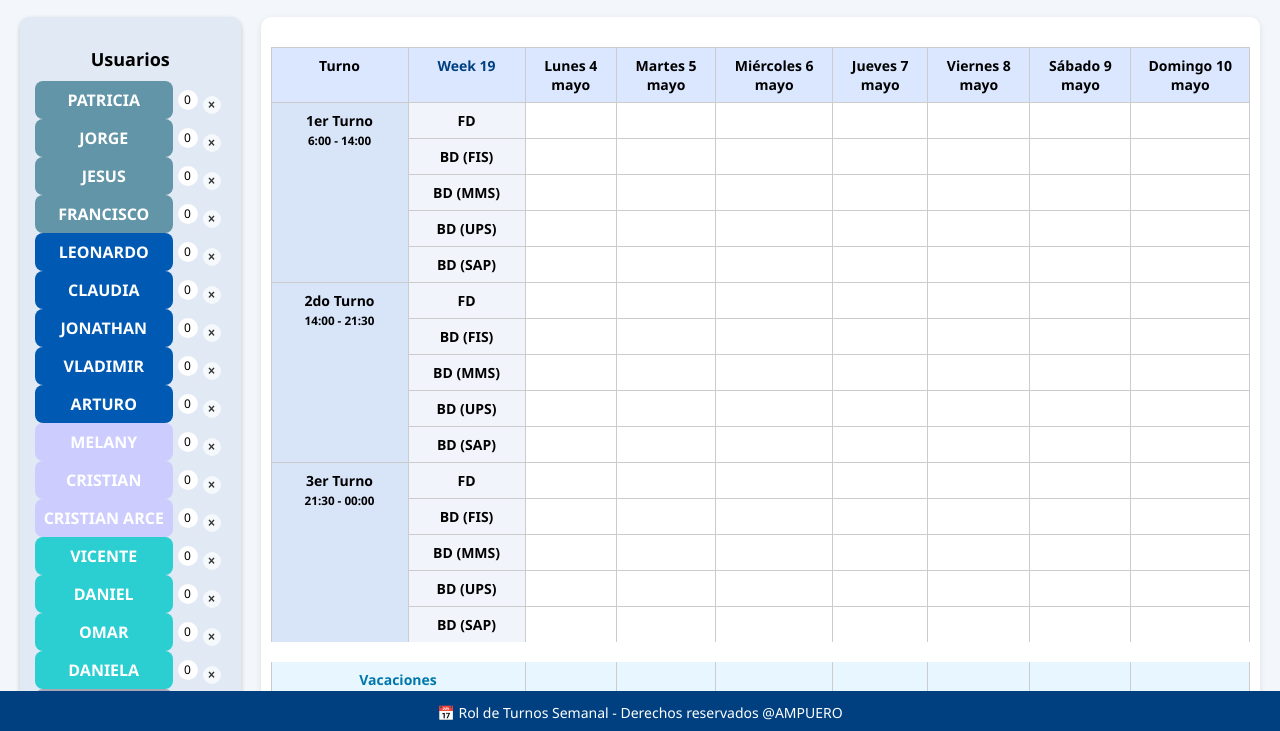
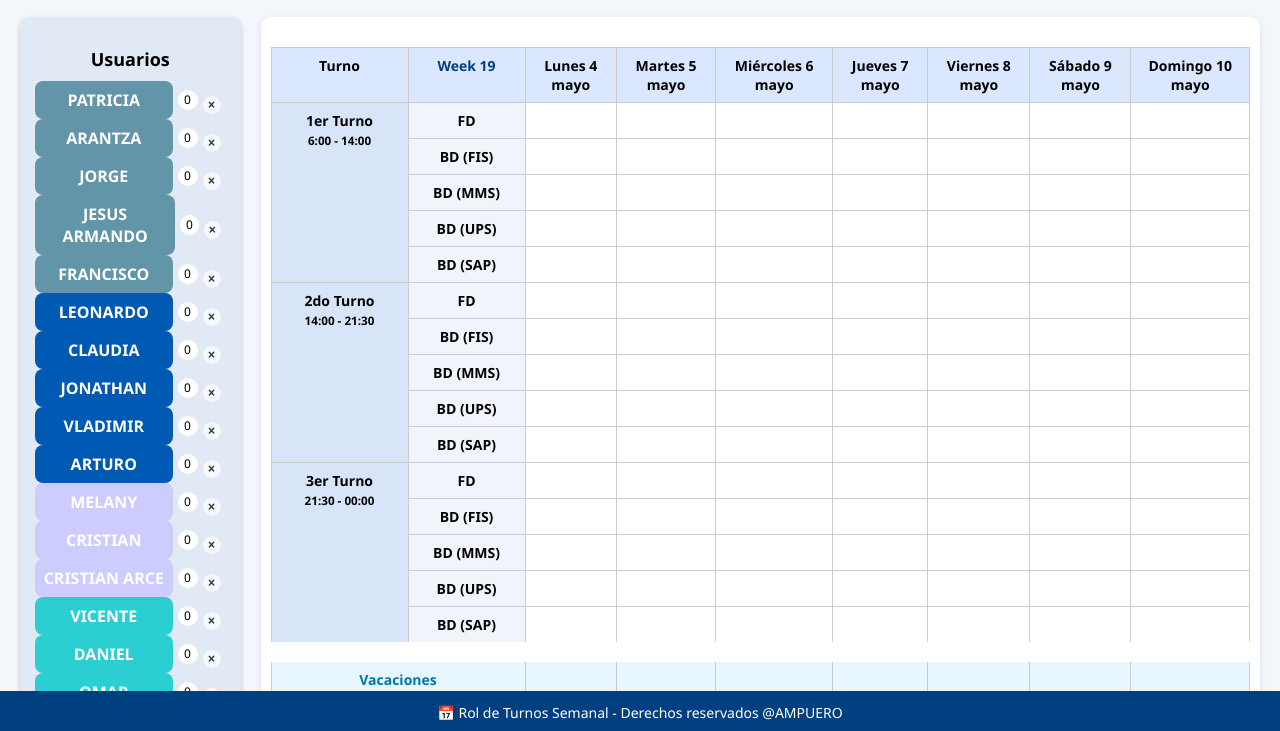
Before and after one commit to Ampuero-bux/Rol_Turno, a plain HTML site: page index.html in a window 1280 px wide. Shown: the part 66-797 px from the top of the page. Drawn offline with nearby package versions, Linux system fonts and the light colour scheme.

Commit message:
Update index.html

```diff
--- a/index.html
+++ b/index.html
@@ -874,8 +874,9 @@ const COLOR_POR_DEFECTO5 = " #497D15 "; // azul claro
 // ===== BASE DE DATOS INICIAL =====
 const usuariosPredeterminados = [
   { name: "PATRICIA", color: COLOR_POR_DEFECTO },
+  { name: "ARANTZA", color: COLOR_POR_DEFECTO },
   { name: "JORGE", color: COLOR_POR_DEFECTO },
-  { name: "JESUS", color: COLOR_POR_DEFECTO },
+  { name: "JESUS ARMANDO", color: COLOR_POR_DEFECTO },
   { name: "FRANCISCO", color: COLOR_POR_DEFECTO },
   { name: "LEONARDO", color: COLOR_POR_DEFECTO1 },
   { name: "CLAUDIA", color: COLOR_POR_DEFECTO1 },
@@ -889,7 +890,7 @@ const usuariosPredeterminados = [
   { name: "DANIEL", color: COLOR_POR_DEFECTO3 },
   { name: "OMAR", color: COLOR_POR_DEFECTO3 },
   { name: "DANIELA", color: COLOR_POR_DEFECTO3 },
-  { name: "DAVID", color: COLOR_POR_DEFECTO4 },
+  { name: "DAVID ARRAZOLA", color: COLOR_POR_DEFECTO4 },
   { name: "ANDRES", color: COLOR_POR_DEFECTO4 },
   { name: "ADOLFO", color: COLOR_POR_DEFECTO4 },
   { name: "CESAR", color: COLOR_POR_DEFECTO4 },
```
